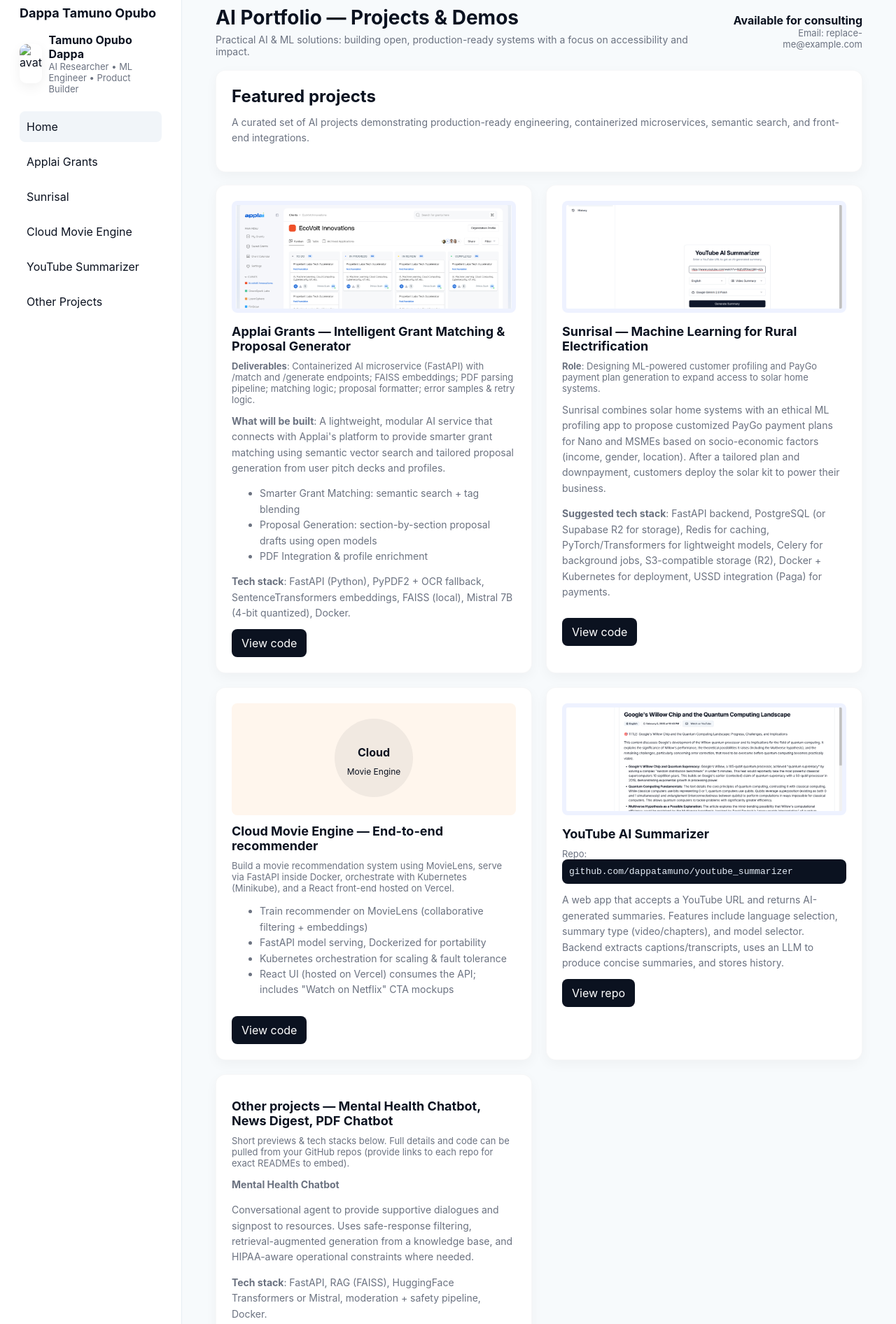
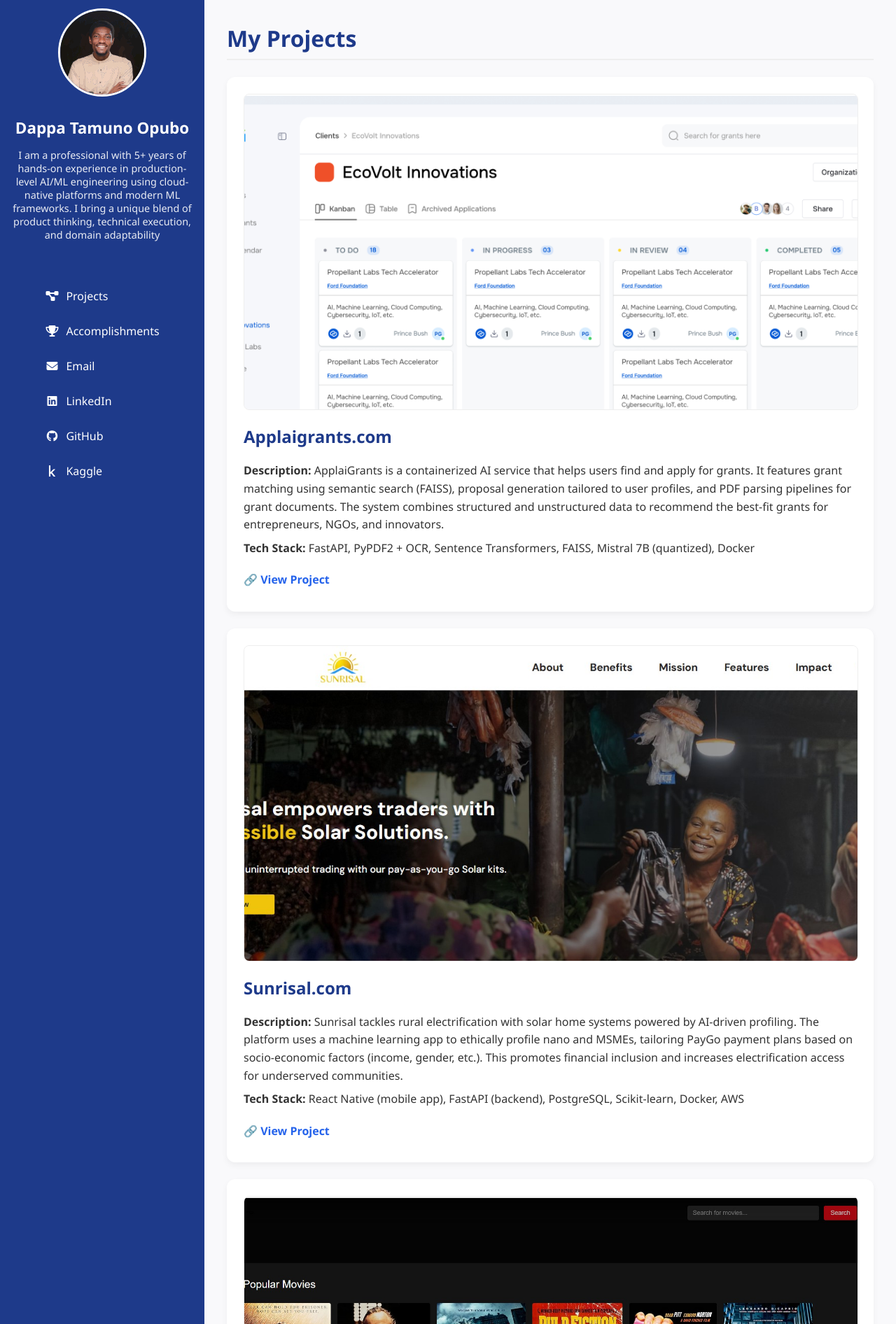
Before and after one commit to dappatamuno/dappatamuno.github.io, a plain HTML site: page index.html in a window 1280 px wide. Shown: the part 20-1912 px from the top of the page at 70% size. Drawn offline with Linux system fonts and the light colour scheme.

Commit message:
Updated project files - replacing old repo content

```diff
--- a/index.html
+++ b/index.html
@@ -1,138 +1,122 @@
-<!doctype html>
+<!DOCTYPE html>
 <html lang="en">
 <head>
-<meta charset="utf-8" />
-<meta name="viewport" content="width=device-width,initial-scale=1" />
-<title>Dappa Tamuno Opubo — AI Portfolio</title>
-<link rel="stylesheet" href="styles.css" />
+  <meta charset="UTF-8">
+  <meta name="viewport" content="width=device-width, initial-scale=1.0">
+  <title>Dappa Tamuno Opubo | AI Portfolio</title>
+  <link rel="stylesheet" href="https://cdnjs.cloudflare.com/ajax/libs/font-awesome/6.4.0/css/all.min.css">
+  <link rel="stylesheet" href="styles.css">
 </head>
 <body>
   <div class="container">
+    <!-- Sidebar -->
     <aside class="sidebar">
-    <div class="logo">Dappa Tamuno Opubo</div>
-    <div style="display:flex;gap:10px;align-items:center">
-      <div class="avatar"><img src="assets/avatar.svg" alt="avatar" style="width:100%;height:100%;display:block"></div>
-      <div>
-        <div style="font-weight:700">Tamuno Opubo Dappa</div>
-        <div style="color:var(--muted); font-size:13px">AI Researcher • ML Engineer • Product Builder</div>
+      <div class="profile">
+        <img src="assets/avatar.svg" alt="Dappa Tamuno Opubo" class="profile-img">
+        <h2>Dappa Tamuno Opubo</h2>
+        <p>I am a professional with 5+ years of hands-on experience in production-level AI/ML engineering using cloud-native platforms and modern ML frameworks. I bring a unique blend of product thinking, technical execution, and domain adaptability</p>
       </div>
-    </div>
-    <nav class="nav">
-      <a href="#home" class="active">Home</a>
-      <a href="#applai">Applai Grants</a>
-      <a href="#sunrisal">Sunrisal</a>
-      <a href="#cloud-movie">Cloud Movie Engine</a>
-      <a href="#youtube">YouTube Summarizer</a>
-      <a href="#more">Other Projects</a>
+      <nav class="sidebar-nav">
+        <ul>
+          <li><a href="#applaigrants"><i class="fas fa-project-diagram"></i> Projects</a></li>
+          <li><a href="#accomplishments"><i class="fas fa-trophy"></i> Accomplishments</a></li>
+          <li><a href="mailto:dappatamunoopubo@gmail.com"><i class="fas fa-envelope"></i> Email</a></li>
+          <li><a href="https://www.linkedin.com/in/tamuno-opubo-dappa-743490111" target="_blank"><i class="fab fa-linkedin"></i> LinkedIn</a></li>
+          <li><a href="https://github.com/dappatamuno" target="_blank"><i class="fab fa-github"></i> GitHub</a></li>
+          <li><a href="https://www.kaggle.com/tamunoopubodappa" target="_blank"><i class="fab fa-kaggle"></i> Kaggle</a></li>
+        </ul>
       </nav>
     </aside>
 
-  <main class="main">
-    <header class="header">
-      <div>
-        <div class="title">AI Portfolio — Projects & Demos</div>
-        <div class="bio">Practical AI & ML solutions: building open, production-ready systems with a focus on accessibility and impact.</div>
-      </div>
-      <div style="text-align:right">
-        <div style="font-weight:700">Available for consulting</div>
-        <div style="color:var(--muted); font-size:13px">Email: <span style='color:inherit'>replace-me@example.com</span></div>
-      </div>
-    </header>
+    <!-- Main content -->
+    <main class="content">
+      <h1>My Projects</h1>
 
-    <section id="home" class="card">
-      <h2 style="margin:0">Featured projects</h2>
-      <p class="details">A curated set of AI projects demonstrating production-ready engineering, containerized microservices, semantic search, and front-end integrations.</p>
+      <!-- Project 1 -->
+      <section id="applaigrants" class="project-card">
+        <img src="assets/kaban-app.png" alt="ApplaiGrants Project" class="project-img">
+        <h2>Applaigrants.com</h2>
+        <p><strong>Description:</strong> ApplaiGrants is a containerized AI service that helps users find and apply for grants. It features grant matching using semantic search (FAISS), proposal generation tailored to user profiles, and PDF parsing pipelines for grant documents. The system combines structured and unstructured data to recommend the best-fit grants for entrepreneurs, NGOs, and innovators.</p>
+        <p><strong>Tech Stack:</strong> FastAPI, PyPDF2 + OCR, Sentence Transformers, FAISS, Mistral 7B (quantized), Docker</p>
+        <p><a href="https://applaigrants.com/" target="_blank">🔗 View Project</a></p>
       </section>
 
-    <section class="grid" style="margin-top:18px">
-      <!-- Applai Grants -->
-      <article id="applai" class="card">
-        <img class="project-img" src="assets/kaban-app.png" alt="Applai Grants Kanban UI" />
-        <div class="project-title">Applai Grants — Intelligent Grant Matching & Proposal Generator</div>
-        <div class="tech"><strong>Deliverables</strong>: Containerized AI microservice (FastAPI) with /match and /generate endpoints; FAISS embeddings; PDF parsing pipeline; matching logic; proposal formatter; error samples & retry logic.</div>
-        <div class="details">
-          <strong>What will be built</strong>: A lightweight, modular AI service that connects with Applai's platform to provide smarter grant matching using semantic vector search and tailored proposal generation from user pitch decks and profiles.
-          <ul>
-            <li>Smarter Grant Matching: semantic search + tag blending</li>
-            <li>Proposal Generation: section-by-section proposal drafts using open models</li>
-            <li>PDF Integration & profile enrichment</li>
-          </ul>
-          <strong>Tech stack</strong>: FastAPI (Python), PyPDF2 + OCR fallback, SentenceTransformers embeddings, FAISS (local), Mistral 7B (4-bit quantized), Docker.
+      <!-- Project 2 -->
+      <section id="sunrisal" class="project-card">
+        <img src="assets/sunrisal.jpg" alt="Sunrisal Project" class="project-img">
+        <h2>Sunrisal.com</h2>
+        <p><strong>Description:</strong> Sunrisal tackles rural electrification with solar home systems powered by AI-driven profiling. The platform uses a machine learning app to ethically profile nano and MSMEs, tailoring PayGo payment plans based on socio-economic factors (income, gender, etc.). This promotes financial inclusion and increases electrification access for underserved communities.</p>
+        <p><strong>Tech Stack:</strong> React Native (mobile app), FastAPI (backend), PostgreSQL, Scikit-learn, Docker, AWS</p>
+        <p><a href="http://www.sunrisal.com" target="_blank">🔗 View Project</a></p>
+      </section>
+
+      <!-- Project 3 -->
+      <section id="cloud-movie-engine" class="project-card">
+        <img src="assets/movierecommendation.jpg" alt="Cloud Movie Engine Project" class="project-img">
+        <h2>Cloud Movie Engine</h2>
+        <p><strong>Description:</strong> Cloud Movie Engine is a Movie Recommendation System. Instead of showing random movies, it learns relationships between movies based on their content (title, genre, description, etc.) and recommends movies that are similar to one the user has shown interest in (seed movie)</p>
+        <p><strong>Tech Stack:</strong> FastAPI, Docker, Kubernetes (Minikube), React, Vercel, MovieLens Dataset</p>
+        <p><a href="https://github.com/dappatamuno/movie-recommender-full.git" target="_blank">🔗 View Repository</a></p>
+      </section>
+
+      <!-- Project 4 -->
+      <section id="youtube-summarizer" class="project-card">
+        <img src="assets/youtube.png" alt="YouTube Summarizer Project" class="project-img">
+        <h2>YouTube Summarizer</h2>
+        <p><strong>Description:</strong> A tool that generates concise summaries of YouTube videos. It fetches transcripts, applies NLP summarization models, and provides users with short, structured summaries. Useful for quickly understanding long-form content without watching the full video.</p>
+        <p><strong>Tech Stack:</strong> Python, Hugging Face Transformers, FastAPI, Streamlit (frontend)</p>
+        <p><a href="https://github.com/dappatamuno/Youtube-Video-Transcript-Summarizer-Using-AI.git" target="_blank">🔗 View Repository</a></p>
+      </section>
+
+      <!-- Project 5 -->
+      <section id="mental-health-bot" class="project-card">
+        <img src="assets/mindease.jpg" alt="Mental Health Bot Project" class="project-img">
+        <h2>Mental Health Bot</h2>
+        <p><strong>Description:</strong> A conversational chatbot designed to provide mental health support and resources. It leverages NLP to understand user queries, offer empathetic responses, and connect users to mental health information and services.</p>
+        <p><strong>Tech Stack:</strong> Python, Hugging Face Transformers, FastAPI, Docker</p>
+        <p><a href="https://github.com/dappatamuno/Mental-Health-Bot.git" target="_blank">🔗 View Repository</a></p>
+      </section>
+
+      <!-- Project 6 -->
+      <section id="news-digest" class="project-card">
+        <img src="assets/newsdigest.jpg" alt="News Digest Project" class="project-img">
+        <h2>News Digest</h2>
+        <p><strong>Description:</strong> News Digest is an AI-powered news summarizer that aggregates articles from multiple sources and generates concise summaries. It allows users to stay informed quickly without reading full-length news articles.</p>
+        <p><strong>Tech Stack:</strong> Python, BeautifulSoup (scraping), Hugging Face Transformers, FastAPI, Streamlit</p>
+        <p><a href="https://github.com/dappatamuno/News_summarizer_agent" target="_blank">🔗 View Repository</a></p>
+      </section>
+
+      <!-- Accomplishments Section -->
+      <section id="accomplishments" class="accomplishments">
+        <h2>Professional Accomplishments</h2>
+        <div class="accomplishments-grid">
+          <!-- Accomplishment 1 -->
+          <div class="accomplishment-card">
+            <img src="assets/nitda.jpg" alt="AI Training" class="accomplishment-img">
+            <h3>AI Training Leadership</h3>
+            <p>I successfully led and conducted a capacity-building program for young Nigerians in partnership with the foremost Nigerian IT Agency - National Information Technology Development Agency (NITDA), and delivered this training as part of NITDA's youth digital skills program.</p>
+            <p><strong>Outcome:</strong> 50+ participants trained across multiple states</p>
+            <a href="https://guardian.ng/technology/firm-trains-youths-on-artificial-intelligence-to-boost-economy/" target="_blank">View Evidence</a>
           </div>
-        <a class="btn" href="#applai-code">View code</a>
-      </article>
 
-      <!-- Sunrisal -->
-      <article id="sunrisal" class="card">
-        <img class="project-img" src="assets/sunrisal_dash_home.png" alt="Sunrisal Dashboard" />
-        <div class="project-title">Sunrisal — Machine Learning for Rural Electrification</div>
-        <div class="tech"><strong>Role</strong>: Designing ML-powered customer profiling and PayGo payment plan generation to expand access to solar home systems.</div>
-        <div class="details">
-          Sunrisal combines solar home systems with an ethical ML profiling app to propose customized PayGo payment plans for Nano and MSMEs based on socio-economic factors (income, gender, location). After a tailored plan and downpayment, customers deploy the solar kit to power their business.
-          <p><strong>Suggested tech stack</strong>: FastAPI backend, PostgreSQL (or Supabase R2 for storage), Redis for caching, PyTorch/Transformers for lightweight models, Celery for background jobs, S3-compatible storage (R2), Docker + Kubernetes for deployment, USSD integration (Paga) for payments.</p>
+          <!-- Accomplishment 2 -->
+          <div class="accomplishment-card">
+            <img src="assets/AUSTGRAD.jpg" alt="AUST Award" class="accomplishment-img">
+            <h3>Overall Best Graduating Student fom the African University of Science and Technology (AUST) 2022</h3>
+            <p>Awarded Valedictorian across all MSc programs. Studied Management of Information Technology in the Computer Science Department.</p>
+            <p>Best Graduating Student for MSc Management of Information Technology</p>
+            <p>Awarded Professor Charles Ejike Chidume Price for Best Overall Student </p>
           </div>
-        <a class="btn" href="#sunrisal-code">View code</a>
-      </article>
 
-      <!-- Cloud Movie Engine -->
-      <article id="cloud-movie" class="card">
-        <div style="height:160px; display:flex; align-items:center; justify-content:center; background:#fff6ed; border-radius:8px;">
-          <div style="text-align:center">
-            <svg width="120" height="120" viewBox="0 0 120 120" xmlns="http://www.w3.org/2000/svg">
-              <circle cx="60" cy="60" r="56" fill="#111827" opacity="0.06"/>
-              <text x="50%" y="48%" font-size="16" text-anchor="middle" fill="#0b1220" font-weight="700">Cloud</text>
-              <text x="50%" y="70%" font-size="12" text-anchor="middle" fill="#0b1220">Movie Engine</text>
-            </svg>
+          <!-- Accomplishment 3 -->
+          <div class="accomplishment-card">
+            <img src="assets/thesis.jpg" alt="Crop Yield Research" class="accomplishment-img">
+            <h3>How Machine Learning Can Evaluate the Influence Of Socioeconomic And Climatic Factors In Agricultural Yield: A Case Of Nigeria</h3>
+            <p>Three major crops, including cocoa, sesame, and cashew in Nigeria was forecasted in this study using k-nearest neighbors, decision tree, and random forest machine learning method. While applying climatic, agricultural yield, and socioeconomic data and hyper-parameter tweaking technique through cross-validation to enhance the model and avoid overfitting</p>
+            <a href="https://repository.aust.edu.ng/xmlui/bitstream/handle/123456789/5118/Dappa%20Tamuno%20opubo%20%2841051%29.pdf?sequence=1&isAllowed=y" target="_blank">View Research Paper</a>
           </div>
         </div>
-        <div class="project-title">Cloud Movie Engine — End-to-end recommender</div>
-        <div class="tech">Build a movie recommendation system using MovieLens, serve via FastAPI inside Docker, orchestrate with Kubernetes (Minikube), and a React front-end hosted on Vercel.</div>
-        <div class="details">
-          <ul>
-            <li>Train recommender on MovieLens (collaborative filtering + embeddings)</li>
-            <li>FastAPI model serving, Dockerized for portability</li>
-            <li>Kubernetes orchestration for scaling & fault tolerance</li>
-            <li>React UI (hosted on Vercel) consumes the API; includes "Watch on Netflix" CTA mockups</li>
-          </ul>
-        </div>
-        <a class="btn" href="#cloud-code">View code</a>
-      </article>
-
-      <!-- YouTube Summarizer -->
-      <article id="youtube" class="card">
-        <img class="project-img" src="assets/youtube_5summary_history.png" alt="YouTube Summarizer UI" />
-        <div class="project-title">YouTube AI Summarizer</div>
-        <div class="tech">Repo: <code class="code">github.com/dappatamuno/youtube_summarizer</code></div>
-        <div class="details">
-          A web app that accepts a YouTube URL and returns AI-generated summaries. Features include language selection, summary type (video/chapters), and model selector. Backend extracts captions/transcripts, uses an LLM to produce concise summaries, and stores history.
-        </div>
-        <a class="btn" href="#youtube-code">View repo</a>
-      </article>
-
-      <!-- Other projects placeholder (mental health, news digest, pdf chatbot) -->
-      <article id="more" class="card">
-        <div class="project-title">Other projects — Mental Health Chatbot, News Digest, PDF Chatbot</div>
-        <div class="tech">Short previews & tech stacks below. Full details and code can be pulled from your GitHub repos (provide links to each repo for exact READMEs to embed).</div>
-        <div class="details">
-          <strong>Mental Health Chatbot</strong>
-          <p>Conversational agent to provide supportive dialogues and signpost to resources. Uses safe-response filtering, retrieval-augmented generation from a knowledge base, and HIPAA-aware operational constraints where needed.</p>
-          <p><strong>Tech stack</strong>: FastAPI, RAG (FAISS), HuggingFace Transformers or Mistral, moderation + safety pipeline, Docker.</p>
-
-          <strong>News Digest</strong>
-          <p>Automated summarization pipeline that scrapes news sources, clusters articles, and produces daily digests personalized by user interest.</p>
-          <p><strong>Tech stack</strong>: Scrapy or RSS ingestion, newspaper3k, embeddings + FAISS, LLM summarizer, FastAPI + React.</p>
-
-          <strong>PDF Chatbot</strong>
-          <p>Upload PDFs and chat with the content using embeddings + RAG. Supports chunking, OCR fallback, and section-based answers.</p>
-          <p><strong>Tech stack</strong>: PyPDF2 + Tesseract OCR fallback, SentenceTransformers, FAISS, FastAPI, simple React chat UI.</p>
-        </div>
-        <a class="btn" href="#more-code">Get repo links</a>
-      </article>
       </section>
-
-    <footer>
-      Built by Tamuno Opubo Dappa — AI researcher & product engineer. Replace the avatar.svg with a personal photo at assets/avatar.svg. This site is ready to be deployed on GitHub Pages (dappatamuno.github.io).
-    </footer>
     </main>
   </div>
 </body>
--- a/styles.css
+++ b/styles.css
@@ -1,28 +1,287 @@
+/* ===========================
+   Global Styles
+=========================== */
+body {
+  margin: 0;
+  font-family: "Segoe UI", Tahoma, Geneva, Verdana, sans-serif;
+  background-color: #f9f9fb;
+  color: #333;
+  display: flex;
+  min-height: 100vh;
+}
 
-:root{
-  --bg:#f7fafc; --card:#ffffff; --muted:#6b7280; --accent:#0f172a;
-  --primary:#0b1220;
+/* ===========================
+   Layout
+=========================== */
+.container {
+  display: flex;
+  width: 100%;
+  min-height: 100vh;
 }
-*{box-sizing:border-box}
-body{font-family:Inter,ui-sans-serif,system-ui,Segoe UI,Roboto,"Helvetica Neue",Arial; margin:0; background:var(--bg); color:var(--primary);}
-.container{display:flex; min-height:100vh;}
-.sidebar{width:260px; background:white; border-right:1px solid #e6edf3; padding:28px;}
-.logo{font-weight:700; font-size:18px; margin-bottom:18px;}
-.nav{margin-top:24px;}
-.nav a{display:block; padding:12px 10px; color:var(--primary); text-decoration:none; border-radius:8px; margin-bottom:6px;}
-.nav a.active{background:#f1f5f9;}
-.main{flex:1; padding:28px 48px; overflow:auto;}
-.header{display:flex; align-items:center; justify-content:space-between; margin-bottom:18px;}
-.profile{display:flex; align-items:center; gap:12px;}
-.avatar{width:56px; height:56px; border-radius:10px; overflow:hidden; box-shadow:0 6px 18px rgba(12,17,24,0.06);}
-.title{font-size:28px; font-weight:700;}
-.bio{color:var(--muted); font-size:14px; margin-top:6px;}
-.grid{display:grid; grid-template-columns:repeat(auto-fit, minmax(320px,1fr)); gap:20px;}
-.card{background:var(--card); padding:22px; border-radius:14px; box-shadow:0 6px 18px rgba(12,17,24,0.04); border:1px solid rgba(15,23,42,0.03);}
-.project-img{width:100%; height:160px; object-fit:cover; border-radius:8px; background:#eef2ff; padding:6px;}
-.project-title{font-weight:700; margin-top:12px; font-size:18px;}
-.tech{margin-top:10px; color:var(--muted); font-size:13px;}
-.btn{display:inline-block; margin-top:12px; padding:10px 14px; border-radius:8px; background:#0b1220; color:white; text-decoration:none;}
-.details{color:var(--muted); font-size:14px; line-height:1.6; margin-top:12px;}
-footer{margin-top:28px; color:var(--muted); font-size:13px;}
-.code{background:#0b1220; color:#e6eef8; padding:10px; border-radius:8px; font-family:monospace; font-size:13px; display:block;}
+
+/* ===========================
+   Sidebar
+=========================== */
+.sidebar {
+  background-color: #1e3a8a; /* Deep professional blue */
+  color: #fff;
+  width: 260px;
+  padding: 2rem 1rem;
+  display: flex;
+  flex-direction: column;
+  align-items: center;
+}
+
+.profile {
+  text-align: center;
+  margin-bottom: 2rem;
+}
+
+.profile-img {
+  width: 120px;
+  height: 120px;
+  border-radius: 50%;
+  object-fit: cover;
+  border: 3px solid #fff;
+  margin-bottom: 1rem;
+}
+
+.profile h2 {
+  margin: 0.5rem 0 0.25rem;
+  font-size: 1.4rem;
+}
+
+.profile p {
+  font-size: 0.9rem;
+  opacity: 0.9;
+}
+
+/* Sidebar nav */
+.sidebar-nav ul {
+  list-style: none;
+  padding: 0;
+  margin: 0;
+  width: 100%;
+}
+
+.sidebar-nav ul li {
+  margin: 0.75rem 0;
+}
+
+.sidebar-nav ul li a {
+  color: #fff;
+  text-decoration: none;
+  font-size: 1rem;
+  display: flex;
+  align-items: center;
+  padding: 0.5rem 1rem;
+  border-radius: 6px;
+  transition: background 0.3s;
+}
+
+.sidebar-nav ul li a:hover {
+  background-color: #2563eb; /* lighter blue hover */
+}
+
+.sidebar-nav ul li a i {
+  margin-right: 10px;
+  width: 20px;
+  text-align: center;
+}
+
+/* ===========================
+   Main Content
+=========================== */
+.content {
+  flex: 1;
+  padding: 2rem;
+  overflow-y: auto;
+}
+
+.content h1 {
+  font-size: 2rem;
+  margin-bottom: 1.5rem;
+  color: #1e3a8a;
+  border-bottom: 2px solid #eee;
+  padding-bottom: 0.5rem;
+}
+
+/* ===========================
+   Project Cards
+=========================== */
+.project-card {
+  background: #fff;
+  padding: 1.5rem;
+  margin-bottom: 1.5rem;
+  border-radius: 12px;
+  box-shadow: 0 4px 10px rgba(0, 0, 0, 0.05);
+  transition: transform 0.2s ease, box-shadow 0.2s ease;
+}
+
+.project-card:hover {
+  transform: translateY(-3px);
+  box-shadow: 0 6px 14px rgba(0, 0, 0, 0.08);
+}
+
+.project-card h2 {
+  margin-top: 0;
+  color: #1e3a8a;
+}
+
+.project-card p {
+  line-height: 1.6;
+  margin: 0.5rem 0;
+}
+
+.project-card a {
+  display: inline-block;
+  margin-top: 0.75rem;
+  text-decoration: none;
+  color: #2563eb;
+  font-weight: bold;
+  transition: color 0.3s;
+}
+
+.project-card a:hover {
+  color: #1d4ed8;
+}
+
+/* Consistent image sizing for projects */
+.project-img {
+  width: 100%;
+  height: 450px;
+  object-fit: cover;
+  border-radius: 8px;
+  margin-bottom: 1rem;
+  border: 1px solid #eee;
+}
+
+/* ===========================
+   Accomplishments Section
+=========================== */
+.accomplishments {
+  margin-top: 3rem;
+  padding-top: 2rem;
+  border-top: 2px solid #eee;
+}
+
+.accomplishments h2 {
+  font-size: 1.8rem;
+  color: #1e3a8a;
+  margin-bottom: 1.5rem;
+  text-align: center;
+}
+
+.accomplishments-grid {
+  display: grid;
+  grid-template-columns: repeat(3, 1fr);
+  gap: 1.5rem;
+}
+
+.accomplishment-card {
+  background: #fff;
+  border-radius: 10px;
+  box-shadow: 0 4px 10px rgba(0, 0, 0, 0.08);
+  padding: 1.5rem;
+  text-align: center;
+  transition: transform 0.3s ease;
+  display: flex;
+  flex-direction: column;
+  height: 100%;
+}
+
+.accomplishment-card:hover {
+  transform: translateY(-5px);
+}
+
+.accomplishment-img {
+  width: 100%;
+  height: 180px;
+  object-fit: cover;
+  border-radius: 8px;
+  margin-bottom: 1rem;
+}
+
+.accomplishment-card h3 {
+  font-size: 1.2rem;
+  color: #1e3a8a;
+  margin-bottom: 0.8rem;
+}
+
+.accomplishment-card p {
+  color: #555;
+  margin-bottom: 1rem;
+  font-size: 0.95rem;
+  flex-grow: 1;
+}
+
+.accomplishment-card a {
+  color: #2563eb;
+  text-decoration: none;
+  font-weight: 500;
+}
+
+.accomplishment-card a:hover {
+  text-decoration: underline;
+}
+
+/* ===========================
+   Responsive Design
+=========================== */
+@media (max-width: 1024px) {
+  .accomplishments-grid {
+    grid-template-columns: repeat(2, 1fr);
+  }
+}
+
+@media (max-width: 768px) {
+  .container {
+    flex-direction: column;
+  }
+
+  .sidebar {
+    width: 100%;
+    padding: 1rem;
+  }
+
+  .sidebar-nav ul {
+    display: flex;
+    flex-wrap: wrap;
+    justify-content: center;
+  }
+
+  .sidebar-nav ul li {
+    margin: 0.5rem;
+  }
+
+  .sidebar-nav ul li a {
+    padding: 0.5rem;
+  }
+
+  .sidebar-nav ul li a span {
+    display: none; /* Hide text on small screens, show only icons */
+  }
+
+  .sidebar-nav ul li a i {
+    margin-right: 0;
+    font-size: 1.2rem;
+  }
+
+  .content {
+    padding: 1rem;
+  }
+
+  .accomplishments-grid {
+    grid-template-columns: 1fr;
+  }
+}
+
+@media (max-width: 480px) {
+  .sidebar-nav ul li a i {
+    font-size: 1.1rem;
+  }
+
+  .profile h2 {
+    font-size: 1.2rem;
+  }
+}
```
Also changed, not shown: assets/AUSTGRAD.jpg (added), assets/Dash Home.png (added), assets/Mindease.png (added), assets/Notification.png (added), assets/avatar.svg (added), assets/avatar.svg.jpeg (deleted), assets/mindease.jpg (added), assets/movierecommendation.jpg (added), assets/newsdigest.jpg (added), assets/sunrisal.jpg (added), assets/sunrisal1.jpg (added), assets/thesis.jpg (added), assets/youtube.png (renamed from assets/sunrisal_dash_home.png), 1 other file. Lines whose indentation alone changed are shown as unchanged.
